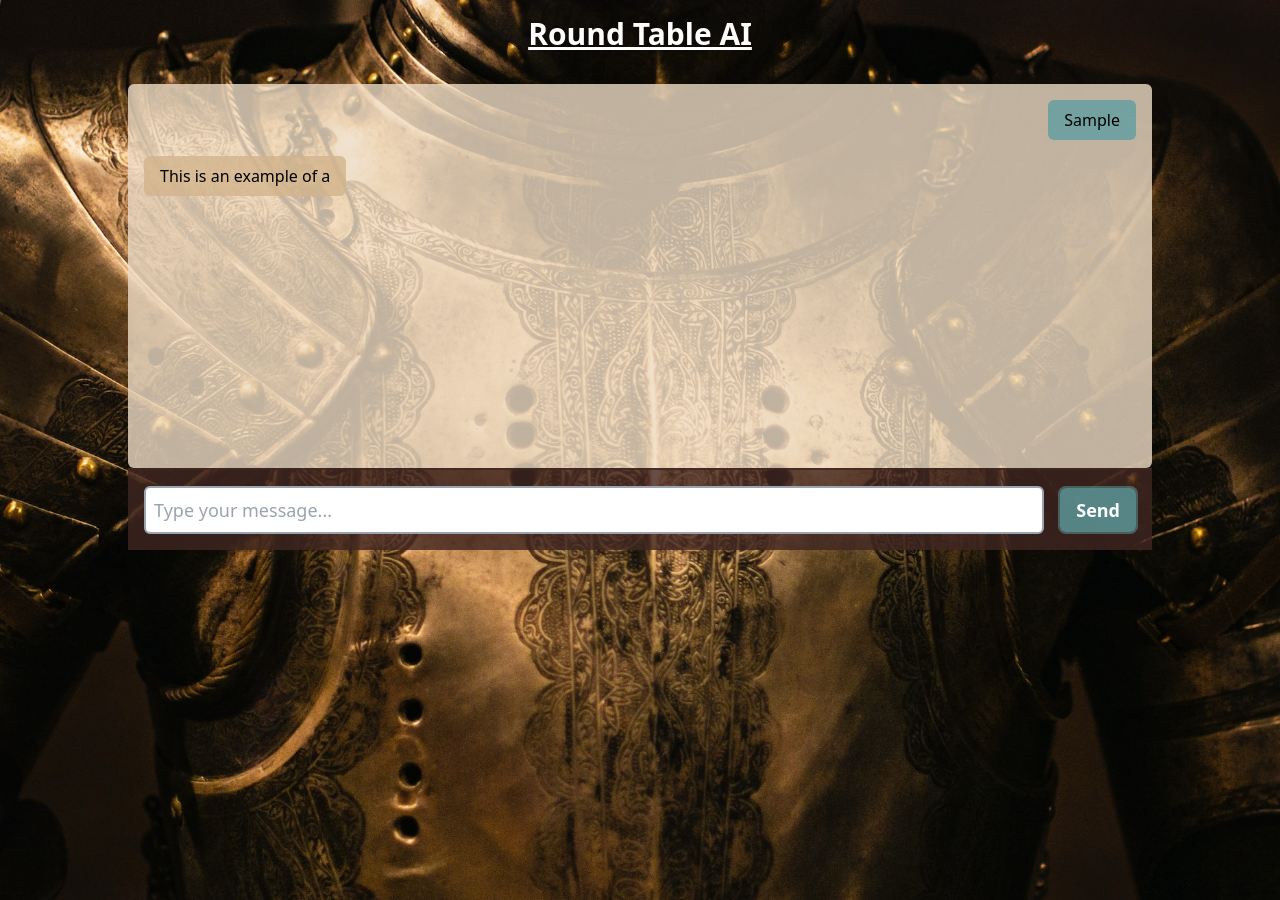
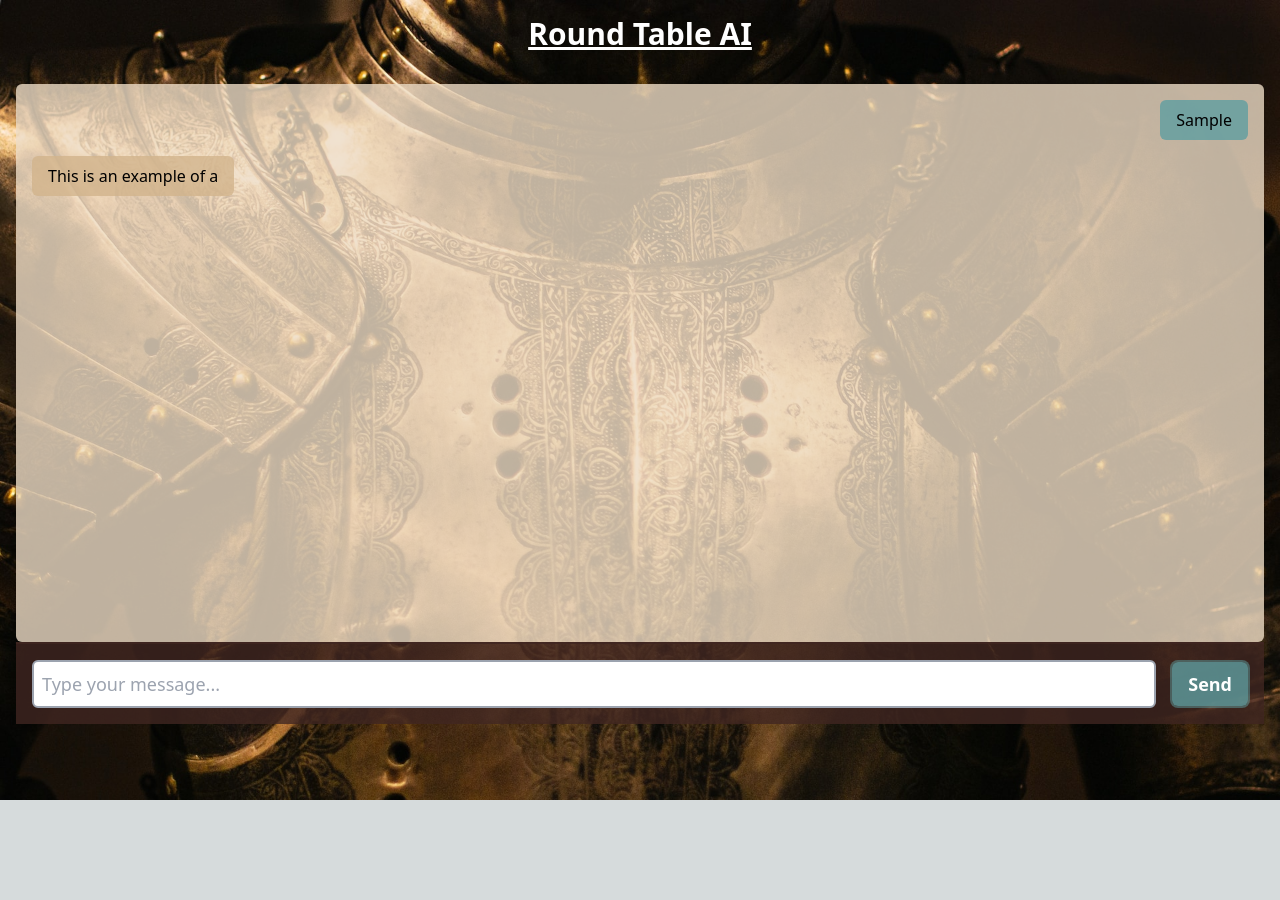
Before and after one commit to MarhicJeromeGIT/RoundTableAI, a Next.js app: page / in a window 1280 px wide. Both pictures are taken after typing "Sample" into the empty fields and a click on the button "Send". After the commit the page ends 800 px from the top, so only its background shows below. Built offline with nearby package versions, Linux system fonts and the light colour scheme.

Commit message:
learning flex

```diff
--- a/src/components/Chatbot.tsx
+++ b/src/components/Chatbot.tsx
@@ -20,7 +20,7 @@ const Chatbot: React.FC = () => {
     setInput('');
 
     // Simulate streaming bot response
-    streamBotResponse('This is an example of a streamed bot response.');
+    streamBotResponse('This is an example of a streamed bot response, it`s quite long and exactly what you expected.');
   };
 
   const streamBotResponse = (response: string) => {
@@ -48,13 +48,12 @@ const Chatbot: React.FC = () => {
   };
 
   return (
-    <div className="flex flex-col h-screen">
-      <div className="w-full h-full">
-        <div className="flex flex-col flex-1 p-4 h-96 overflow-y-scroll space-y-4 bg-opacity-80 bg-[rgba(238,221,198,0.8)] rounded-md">
+    <div className="flex flex-col h-5/6 bottom-0">
+        <div className="flex flex-col h-full overflow-y-scroll p-4 space-y-4 bg-opacity-80 bg-[rgba(238,221,198,0.8)] rounded-md">
           {messages.map((message) => (
             <div
               key={message.id}
-              className={`p-2 pl-4 pr-4 text-black break-words rounded-md ${
+              className={`p-2 pl-4 pr-4 flex-none text-black break-words rounded-md overflow-x-scroll ${
                 message.sender === 'user'
                   ? 'bg-[rgba(95,158,160,0.8)] self-end'
                   : 'bg-[rgba(210,180,140,0.8)] self-start'
@@ -79,7 +78,6 @@ const Chatbot: React.FC = () => {
             Send
           </button>
         </div>
-      </div>
     </div>
   );
 };
--- a/src/pages/ChatbotPage.tsx
+++ /dev/null
@@ -1,11 +0,0 @@
-import Chatbot from '../components/Chatbot';
-
-const ChatbotPage: React.FC = () => {
-  return (
-    <div>
-      <Chatbot />
-    </div>
-  );
-};
-
-export default ChatbotPage;
--- a/src/pages/index.tsx
+++ b/src/pages/index.tsx
@@ -1,22 +1,24 @@
 import Image from 'next/image'
 import { Inter } from 'next/font/google'
-import ChatbotPage from './ChatbotPage';
+import Chatbot from '../components/Chatbot';
 
 const inter = Inter({ subsets: ['latin'] })
 
 export default function Home() {
   return (
     <div
-      className="flex flex-col items-center justify-center min-h-screen p-4 text-white bg-cover"
+      className="flex flex-col items-center justify-center min-h-screen h-screen p-4 text-white bg-cover"
       style={{
         backgroundImage: 'url("/nik-shuliahin-JOzv_pAkcMk-unsplash.jpg")',
       }}
     >
-      <div className="w-full max-w-5xl">
-        <h1 className="mb-8 text-center text-3xl font-bold underline text-[Cinzel]">
+      {/* this is a comment  */}
+
+      <div className='h-full w-full'>
+        <h1 className="flex flex-auto mb-8 justify-center text-3xl font-bold underline text-[Cinzel]">
           Round Table AI
         </h1>
-        <ChatbotPage />
+        <Chatbot />
       </div>
     </div>
   );
```
